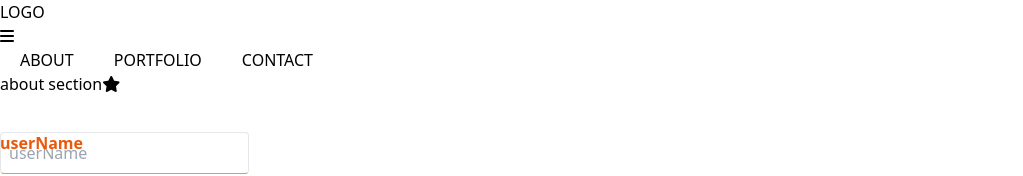
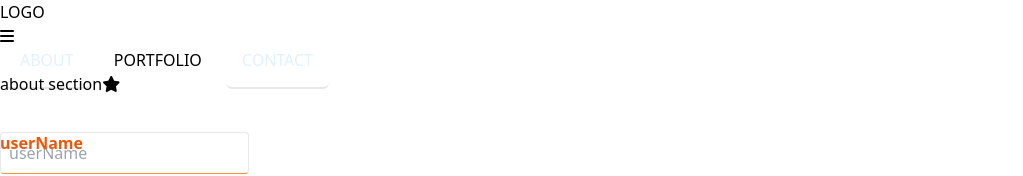
Before and after one commit to YoussefShafiq/react-task1, a React (Vite) app: page /react-task1/contact in a window 1280 px wide. Shown: the top 176 px of the page, without its empty margins (0-1023 px from the left). Built offline with nearby package versions, Linux system fonts and the light colour scheme.

Commit message:
Signed-off-by: youssef shafek <youssefmsa616@gmail.com>

```diff
--- a/src/App.jsx
+++ b/src/App.jsx
@@ -12,7 +12,6 @@ let routers = createBrowserRouter([
     path: '/react-task1/', element: <Layout />, children: [
       { path: '*', element: <ErrorPage /> },
       { index: true, element: <About /> },
-      { path: 'about', element: <About /> },
       { path: 'portfolio', element: <Portfolio /> },
       { path: 'contact', element: <Contact /> }
     ]
--- a/src/components/Navbar/Navbar.jsx
+++ b/src/components/Navbar/Navbar.jsx
@@ -19,13 +19,13 @@ export default function Navbar() {
                     </button>
                 </div>
                 <ul className={`md:flex flex-col md:flex-row space-x-2 ${toggleNav ? 'flex' : 'hidden'}`}>
-                    <NavLink to="/about" className="navItem md:mx-2" onClick={() => { navtoggle() }}>
+                    <NavLink to="/react-task1/" className="navItem md:mx-2" onClick={() => { navtoggle() }}>
                         about
                     </NavLink>
-                    <NavLink to="/portfolio" className="navItem md:mx-2 " onClick={() => { navtoggle() }}>
+                    <NavLink to="/react-task1/portfolio" className="navItem md:mx-2 " onClick={() => { navtoggle() }}>
                         portfolio
                     </NavLink>
-                    <NavLink to="/contact" className="navItem md:mx-2 " onClick={() => { navtoggle() }}>
+                    <NavLink to="/react-task1/contact" className="navItem md:mx-2 " onClick={() => { navtoggle() }}>
                         contact
                     </NavLink>
                 </ul>
```
